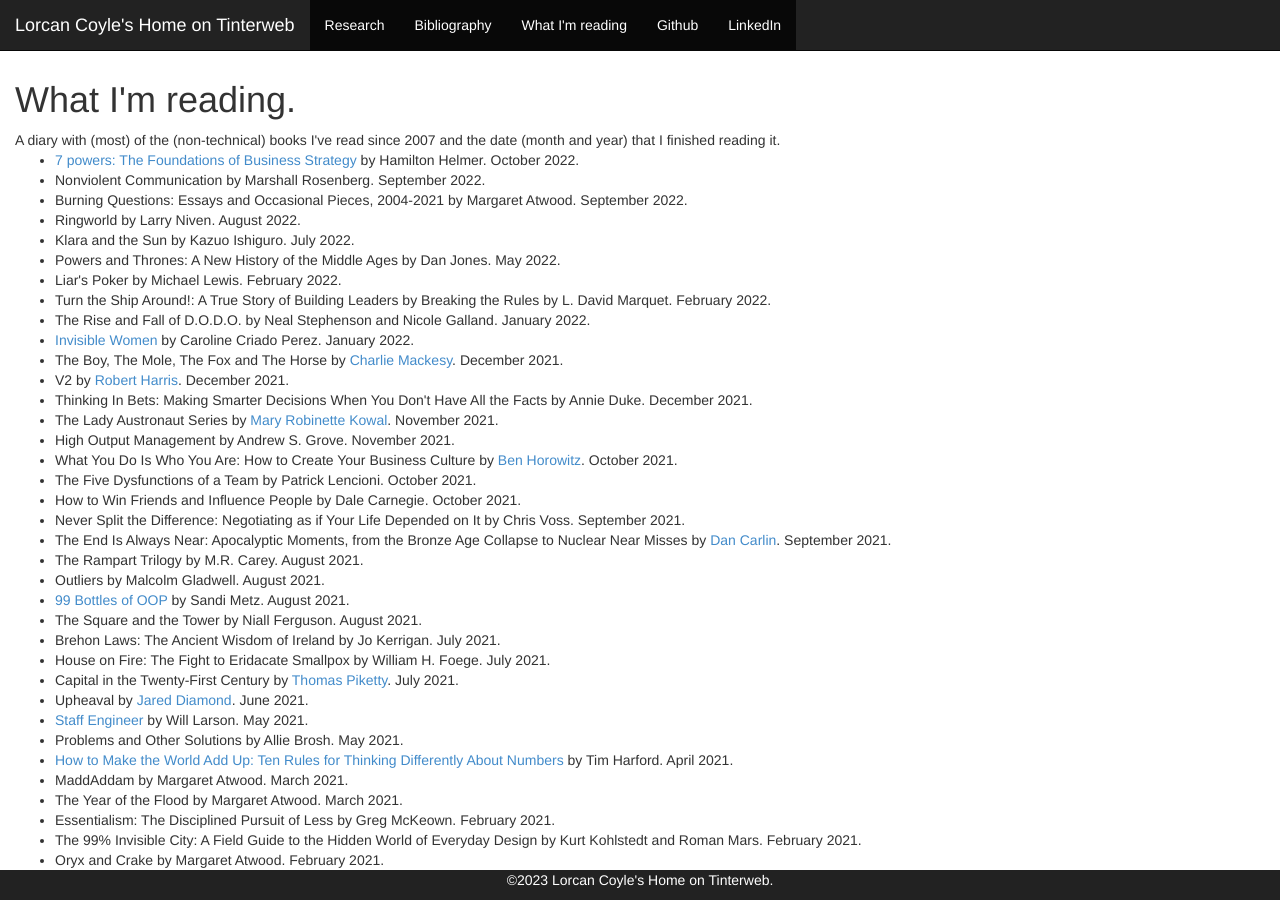
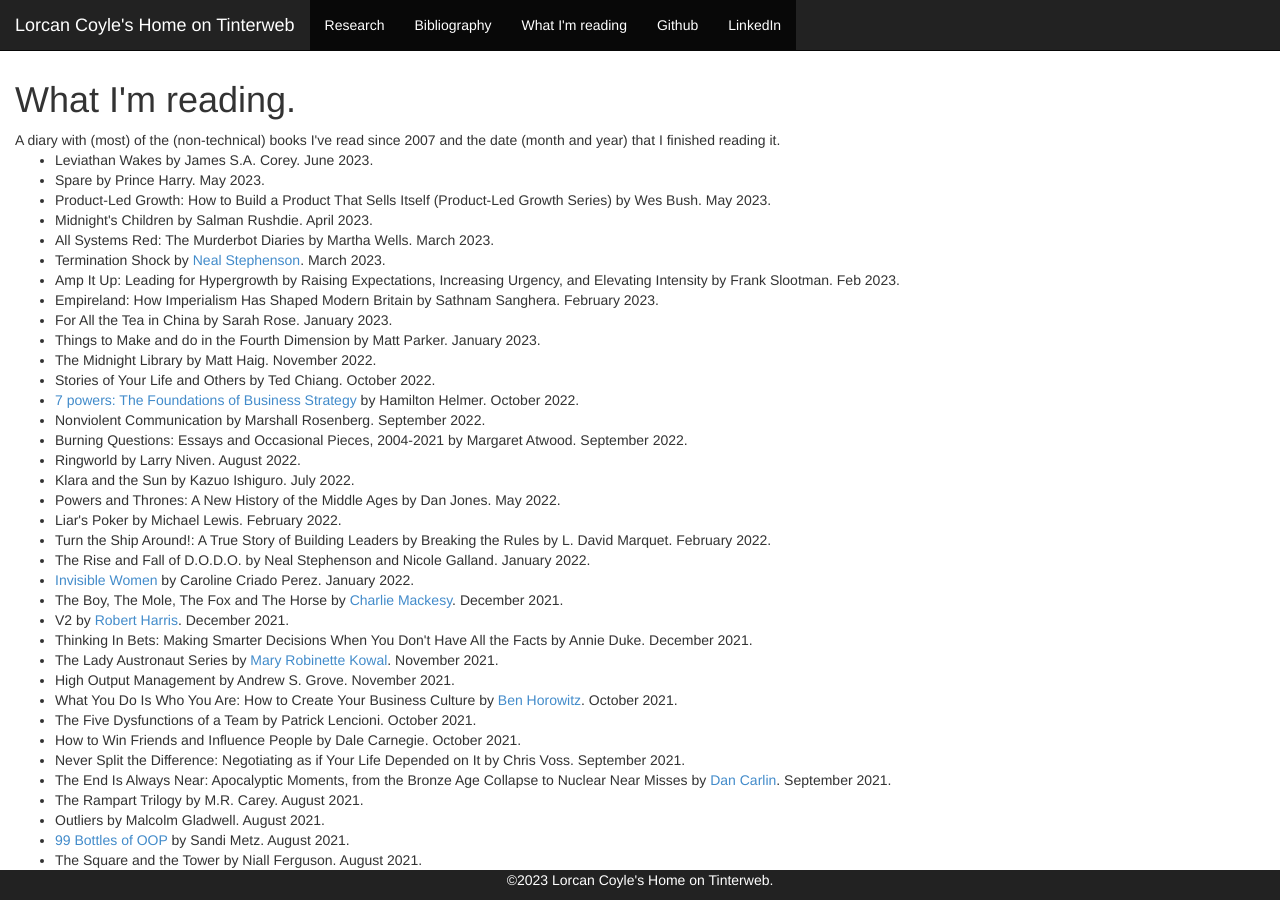
Before and after one commit to lorcan/lorcan.github.io, a Jekyll site: the page built from books.html, in a window 1280 px wide and 900 px high. Built offline with Jekyll 4.4.1, drawn with Linux system fonts in a browser that asks for light colours.

Commit message:
Reading list up to June 2023

```diff
--- a/books.html
+++ b/books.html
@@ -5,6 +5,18 @@
 <h1>What I'm reading.</h1>
 A diary with (most) of the (non-technical) books I've read since 2007 and the date (month and year) that I finished reading it.
 <ul>
+<li>Leviathan Wakes by James S.A. Corey. June 2023.</li>
+<li>Spare by Prince Harry. May 2023.</li>
+<li>Product-Led Growth: How to Build a Product That Sells Itself (Product-Led Growth Series) by Wes Bush. May 2023.</li>
+<li>Midnight's Children by Salman Rushdie. April 2023.</li>
+<li>All Systems Red: The Murderbot Diaries by Martha Wells. March 2023.</li>
+<li>Termination Shock by <a href="http://www.nealstephenson.com/">Neal Stephenson</a>. March 2023.</li>
+<li>Amp It Up: Leading for Hypergrowth by Raising Expectations, Increasing Urgency, and Elevating Intensity by Frank Slootman. Feb 2023.</li>
+<li>Empireland: How Imperialism Has Shaped Modern Britain by Sathnam Sanghera. February 2023.</li>
+<li>For All the Tea in China by Sarah Rose. January 2023.</li>
+<li>Things to Make and do in the Fourth Dimension by Matt Parker. January 2023. </li>
+<li>The Midnight Library by Matt Haig. November 2022.</li>
+<li>Stories of Your Life and Others by Ted Chiang. October 2022.</li>
 <li><a href="https://7powers.com/">7 powers: The Foundations of Business Strategy</a> by Hamilton Helmer. October 2022.</li>
 <li>Nonviolent Communication by Marshall Rosenberg. September 2022.</li>
 <li>Burning Questions: Essays and Occasional Pieces, 2004-2021 by Margaret Atwood. September 2022.</li>
```
